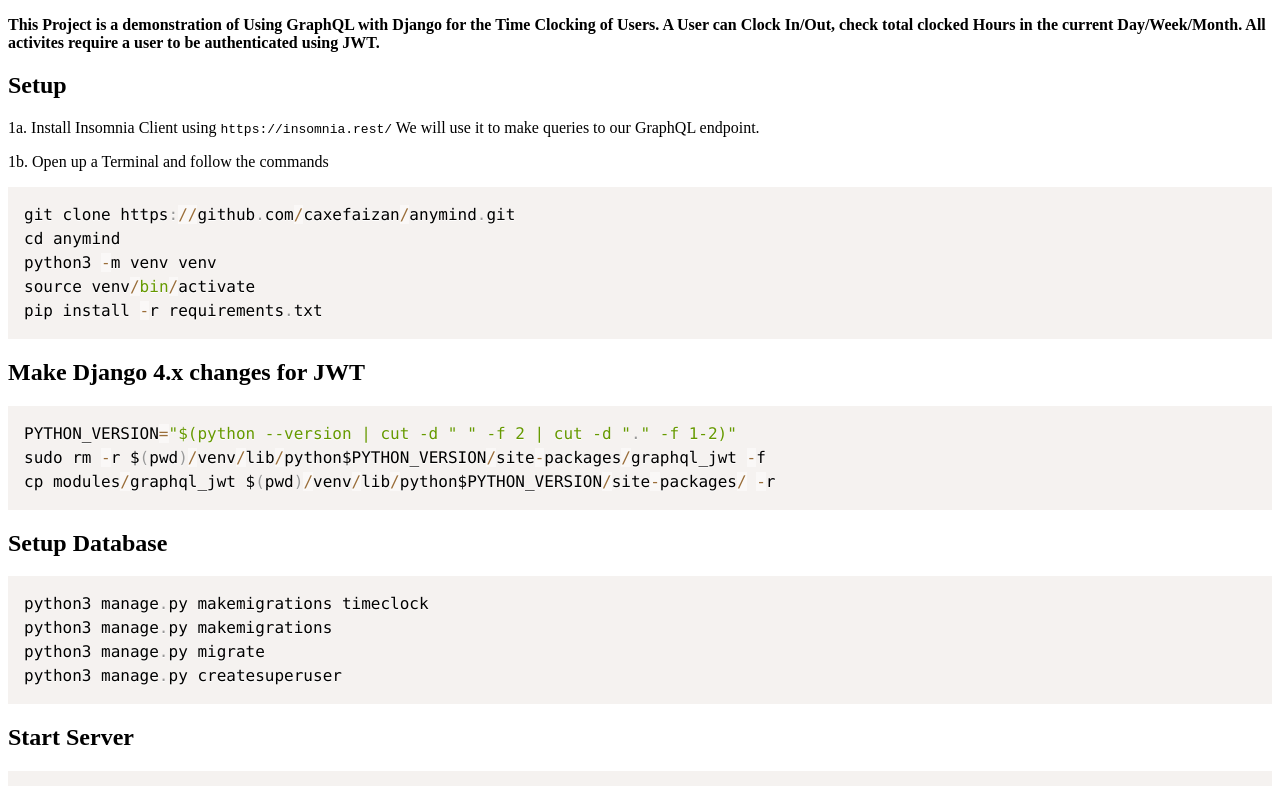
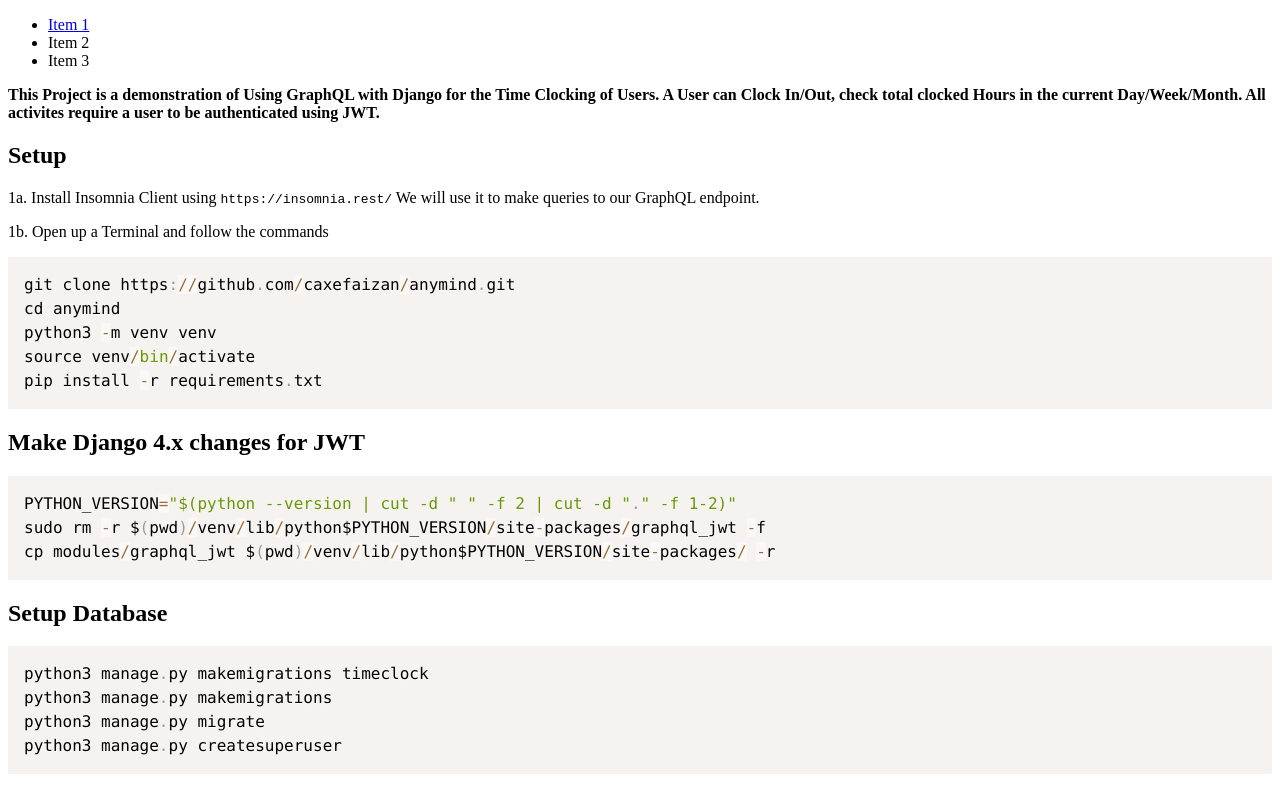
Before and after one commit to astronomer/activities, a plain HTML site: page index.html in a window 1280 px wide. Shown: the top 786 px of the page. Drawn offline with Linux system fonts and the light colour scheme.

Commit message:
Update index.html

```diff
--- a/index.html
+++ b/index.html
@@ -7,6 +7,11 @@
   <link rel="stylesheet" href="./static/styles.css" />
 </head>
 <body>
+    <ul>
+      <li><a href="./static/index2.html">Item 1</a></li>
+      <li>Item 2</li>
+      <li>Item 3</li>
+    </ul>
   <article>
     <p><strong>This Project is a demonstration of Using GraphQL with Django for the Time Clocking of Users.
 A User can Clock In/Out, check total clocked Hours in the current Day/Week/Month.
```
